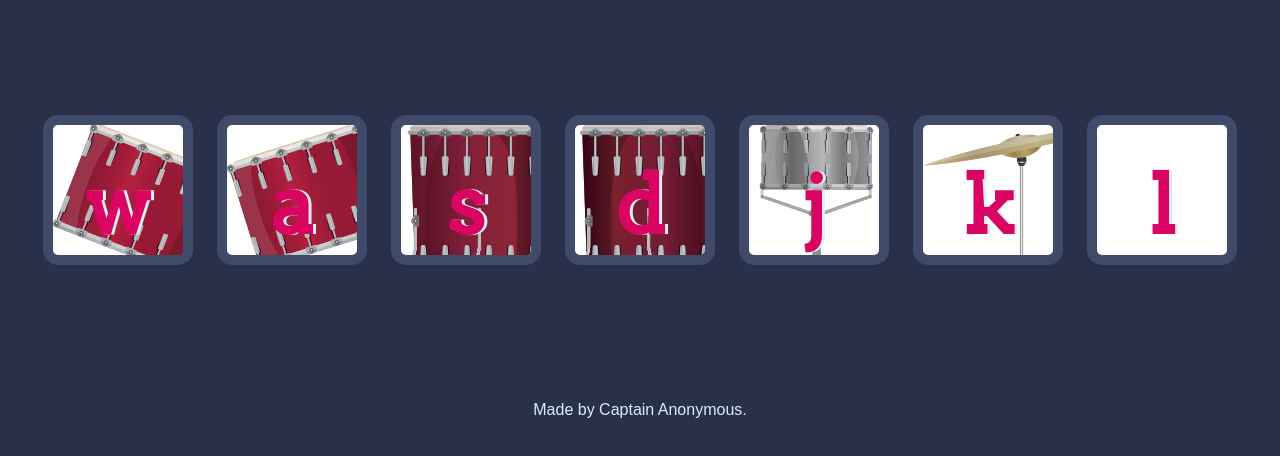
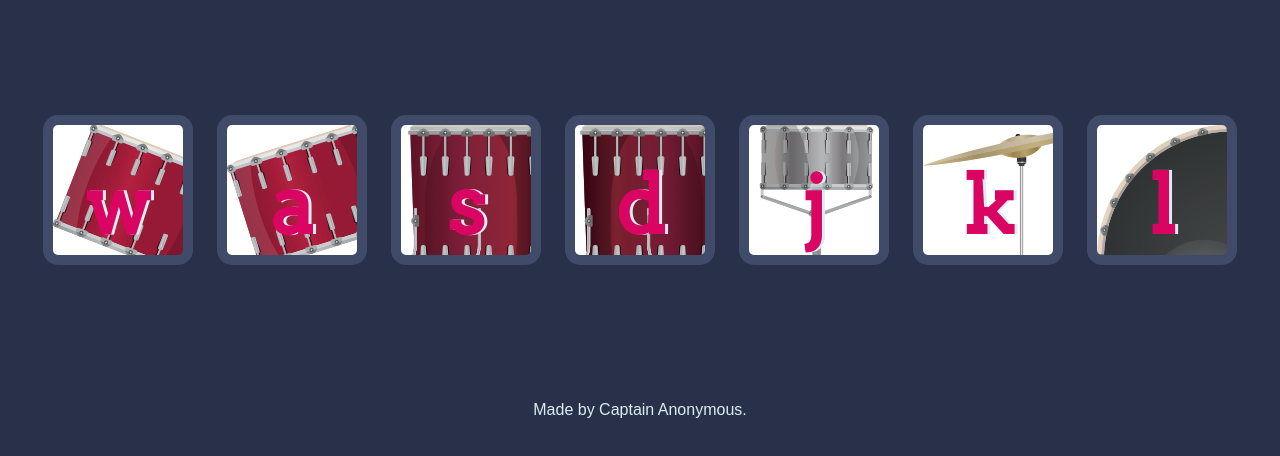
Before and after one commit to Wizard2069/drumkit, a plain HTML site: page index.html in a window 1280 px wide. Shown: the part 174-630 px from the top of the page. Drawn offline with Linux system fonts and the light colour scheme.

Commit message:
Update styles.css

```diff
--- a/css/styles.css
+++ b/css/styles.css
@@ -67,5 +67,5 @@ footer {
 }
 
 .l {
-    background-image: url("D/drumkit/images/kick.png");
+    background-image: url("/drumkit/images/kick.png");
 }
```
